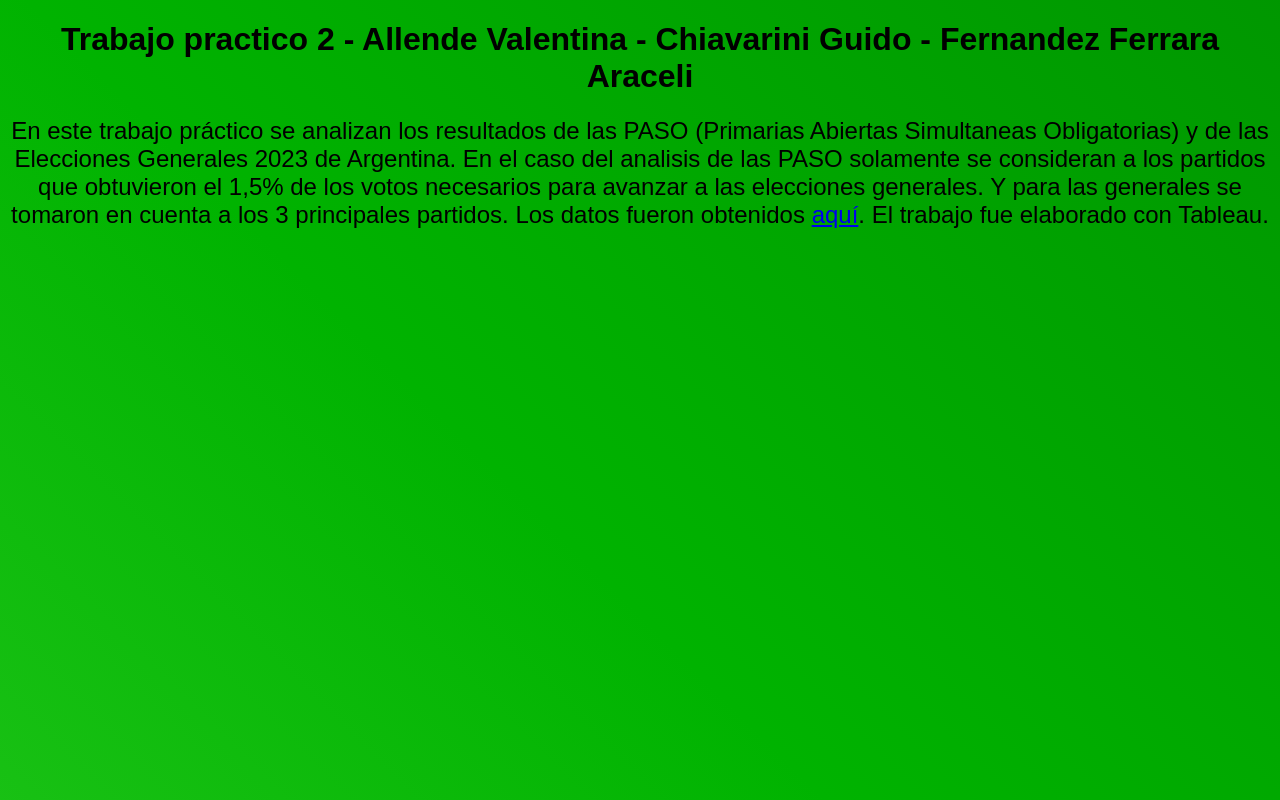
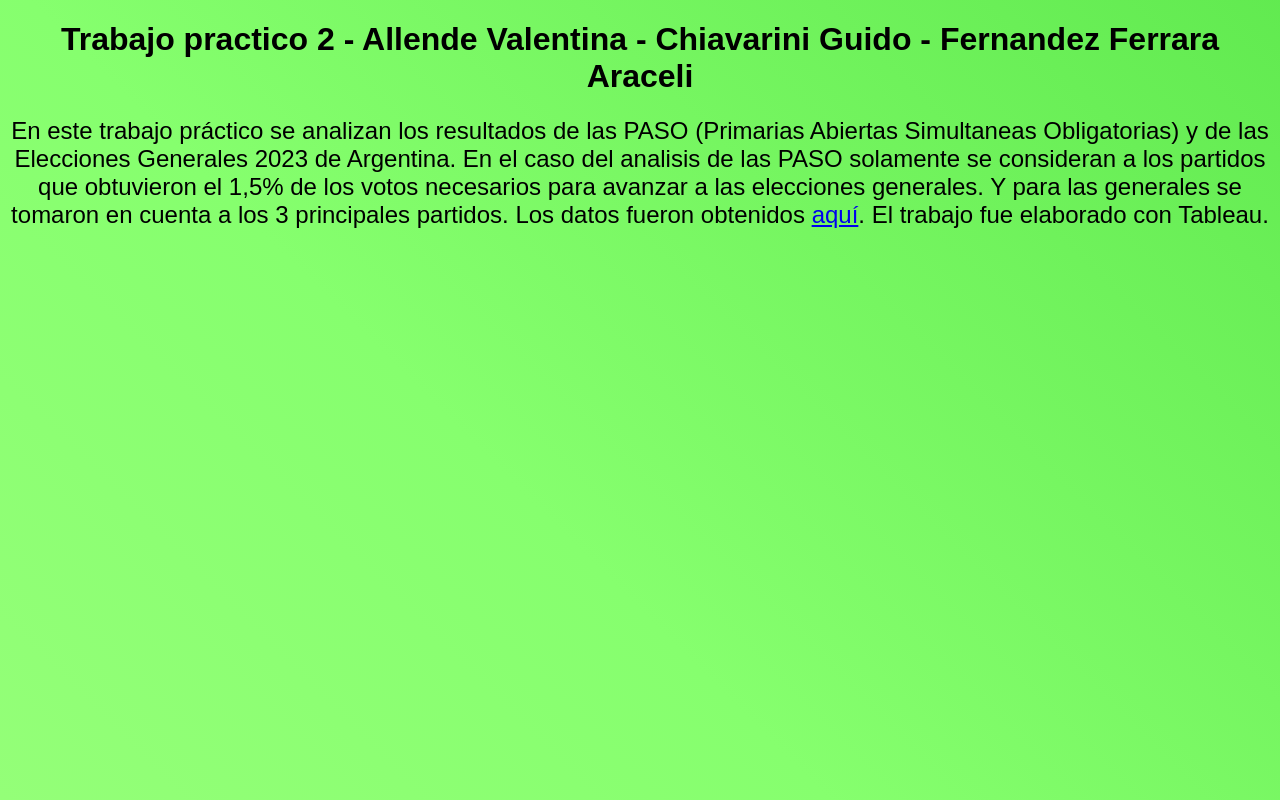
Before and after one commit to Avatonica/infovis, a plain HTML site: page TP2.html in a window 1280 px wide. Drawn offline with Linux system fonts and the light colour scheme.

Commit message:
Update TP2.html

```diff
--- a/TP2.html
+++ b/TP2.html
@@ -6,7 +6,7 @@
   <title>Trabajo practico 2</title>
   <style>
     body {
-      background: linear-gradient(45deg, #86FF6E, #00B300, #004d00); /* Degradado de verde */
+      background: linear-gradient(45deg, #D4FFA6, #86FF6E, #00B300); /* Degradado de verde */
       background-size: 600% 600%; /* Ajuste del tamaño del degradado */
       animation: gradientAnimation 15s infinite; /* Animación más lenta para el degradado */
     }
```
